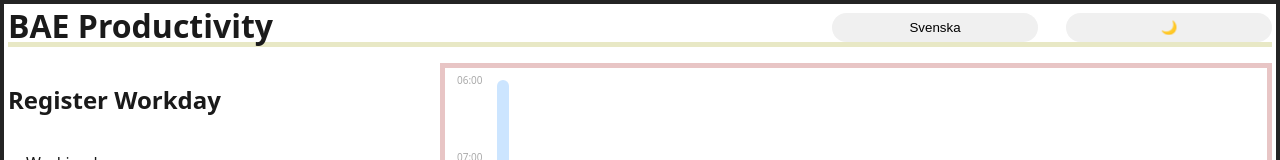
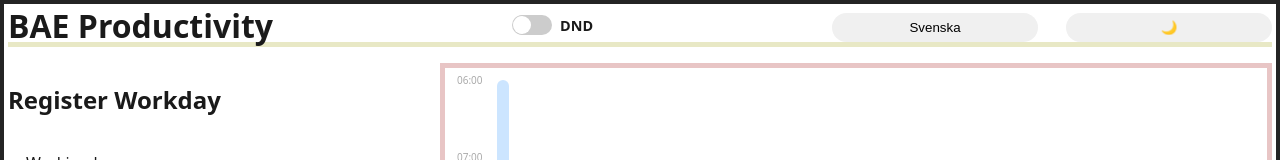
Before and after one commit to ollewarne/linkoping-pps, a React (Vite) app: page / in a window 1280 px wide. Shown: the top 160 px of the page. Built offline with nearby package versions, Linux system fonts and the light colour scheme.

Commit message:
added toggle button in header

```diff
--- a/src/App.jsx
+++ b/src/App.jsx
@@ -5,9 +5,11 @@ import Header from './components/Header/Header';
 import Schedule from './components/Schedule/Schedule';
 import WorkDayForm from './components/WorkDayForm/WorkDayForm';
 import PauseStatistics from './components/PauseStatistics/PauseStatistics';
+import PopupManager from './components/PopupManager/PopupManager';
 
 import { useTranslator } from './contexts/languageContext';
 import { languageLibrary } from './locales/language';
+
 
 function App() {
   const [showPauseModal, setShowPauseModal] = useState(false);
@@ -20,7 +22,14 @@ function App() {
 
   return (
     <>
-      <Header />
+    <PopupManager>
+      {({ isDndEnabled, toggleDnd}) => (
+      <Header
+      isDndEnabled={isDndEnabled}
+      toggleDnd={toggleDnd}
+      />
+      )}
+      </PopupManager>
       <div style={{ display: "flex", flexDirection: "column", gap: "1em" }}>
         <WorkDayForm />
         <ActivityForm />
--- a/src/components/Header/Header.jsx
+++ b/src/components/Header/Header.jsx
@@ -1,18 +1,20 @@
 import styles from "./Header.module.css"
+import DndToggle from "../PopupManager/DndToggle";
 import { ChangeLanguage } from '../ChangeLanguage/ChangeLanguage';
 import ColorMode from '../ThemeToggle/ThemeToggle';
 
-function Header({children}) {
+function Header({children,isDndEnabled,toggleDnd}) {
     return (
         <header className={styles.container}>
             <h1>BAE Productivity</h1>
+             <DndToggle isOn={isDndEnabled} onToggle={toggleDnd} />
              <div className={styles.buttonGroup}>
             <ChangeLanguage />
             <ColorMode />
             {children}
             </div>
         </header>
-    )
+    );
 }
 
 export default Header;
--- /dev/null
+++ b/src/components/PopupManager/DndToggle.css
@@ -0,0 +1,44 @@
+.dnd-toggle {
+  display: flex;
+  align-items: center;
+  gap: 0.5rem;
+  cursor: pointer;
+  user-select: none;
+}
+
+.switch {
+  width: 40px;
+  height: 20px;
+  background-color: #ccc;
+  border-radius: 10px;
+  position: relative;
+  transition: background-color 0.2s;
+}
+
+.switch.on {
+  background-color: #4caf50;
+}
+
+.switch.off {
+  background-color: #ccc;
+}
+
+.slider {
+  width: 18px;
+  height: 18px;
+  background-color: white;
+  border-radius: 50%;
+  position: absolute;
+  top: 1px;
+  left: 1px;
+  transition: left 0.2s;
+}
+
+.switch.on .slider {
+  left: 21px;
+}
+
+.label {
+  font-weight: bold;
+  font-size: 0.9rem;
+}
--- /dev/null
+++ b/src/components/PopupManager/DndToggle.jsx
@@ -0,0 +1,13 @@
+import './DndToggle.css';
+
+function DndToggle({ isOn, onToggle}) {
+    return (
+        <div className='dnd-toggle' onClick={onToggle}>
+            <div className={`switch ${isOn ? 'on' : 'off'}`}>
+                <div className='slider'></div>
+            </div>
+            <span className='label'>DND</span>
+        </div>
+    );
+}
+export default DndToggle;
--- a/src/components/PopupManager/PopupManager.jsx
+++ b/src/components/PopupManager/PopupManager.jsx
@@ -1,12 +1,22 @@
-import { useState } from "react";
+import { Children, useState } from "react";
 
-function PopupManager() {
- const [isDNDEnabled, setIsDndEnabled] = useState(false);
+const DND_FLAG = "popup-dnd-enabled";
+
+function PopupManager({children}) {
+ const [isDndEnabled, setIsDndEnabled] = useState(() => {
+    const stored = localStorage.getItem(DND_FLAG);
+    return stored === "true";
+ });
+
 
  const toggleDnd = () => {
-    setIsDndEnabled(prev => !prev);
+    setIsDndEnabled(prev => {
+        const next = !prev;
+        localStorage.setItem(DND_FLAG, String(next));
+        return next;
+    });
  };
- return null;
+ return children({ isDndEnabled, toggleDnd});
 }
 
 export default PopupManager;
```
